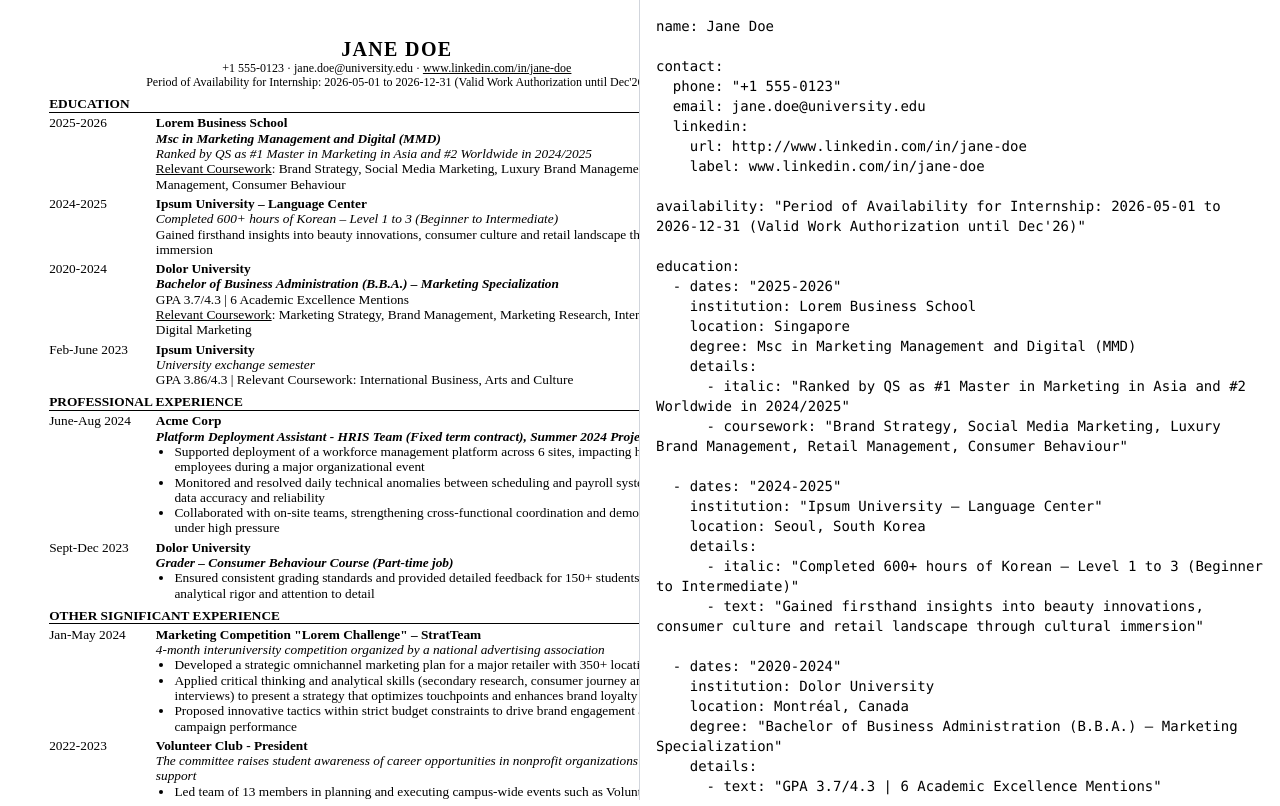
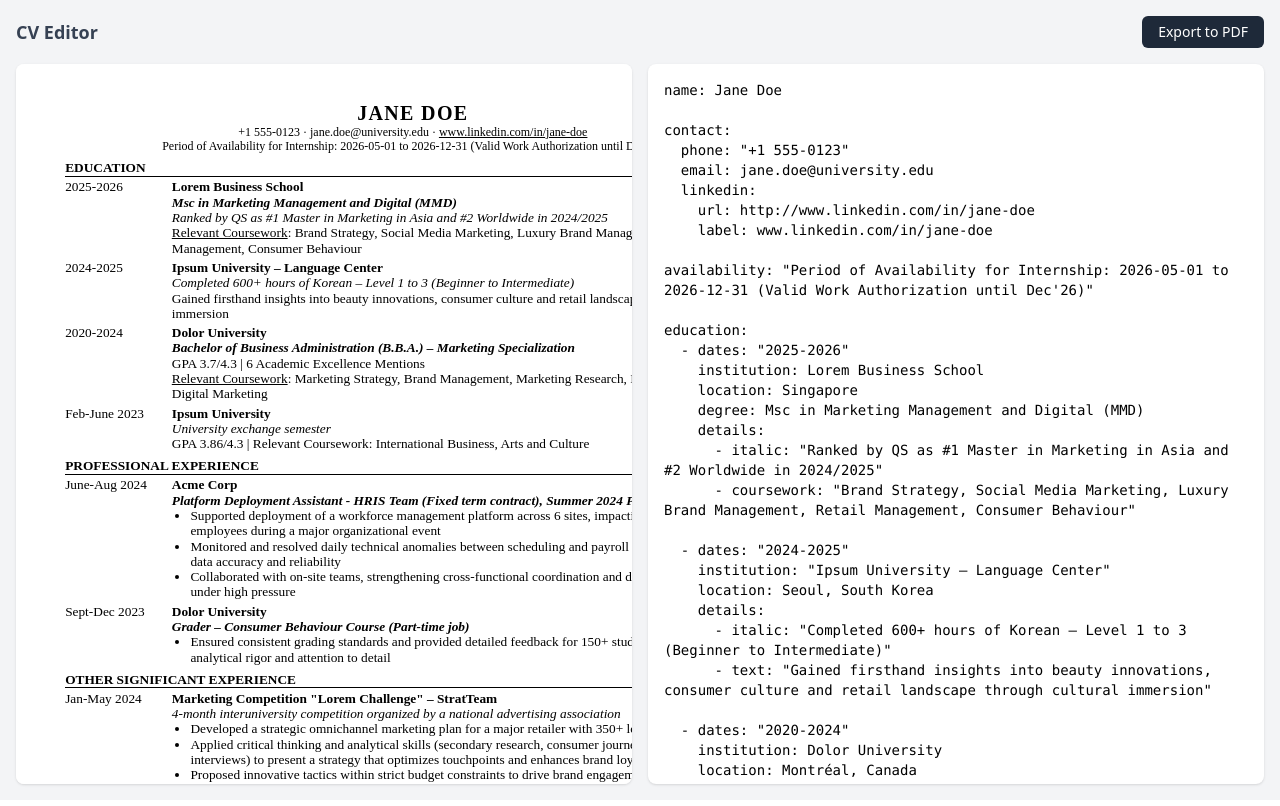
Before and after one commit to baggiiiie/try-monorepo, a React (Vite) app in the folder cv-editor/: page / in a window 1280 px wide. Built offline with nearby package versions, Linux system fonts and the light colour scheme.

Commit message:
add export button

```diff
--- a/cv-editor/src/lib/cv-preview-frame.js
+++ b/cv-editor/src/lib/cv-preview-frame.js
@@ -12,6 +12,9 @@ export function getPreviewFrameHTML(cssString) {
       if (e.data?.type === 'update-content') {
         document.getElementById('cv-root').innerHTML = e.data.html;
       }
+      if (e.data?.type === 'print') {
+        window.print();
+      }
     });
     window.parent.postMessage({ type: 'frame-ready' }, '*');
   </script>
--- a/cv-editor/src/pages/CvEditor.jsx
+++ b/cv-editor/src/pages/CvEditor.jsx
@@ -33,6 +33,12 @@ export default function CvEditor() {
     }
   }, [])
 
+  const handleExportPdf = () => {
+    if (iframeRef.current?.contentWindow) {
+      iframeRef.current.contentWindow.postMessage({ type: 'print' }, '*')
+    }
+  }
+
   useEffect(() => {
     const handler = (e) => {
       if (e.data?.type === 'frame-ready') {
@@ -61,27 +67,36 @@ export default function CvEditor() {
   }, [yamlString, sendToFrame])
 
   return (
-    <div className="h-screen flex flex-col">
+    <div className="h-screen flex flex-col bg-gray-100">
       {error && (
         <div className="bg-red-100 border-b border-red-300 text-red-800 px-4 py-2 text-sm font-mono">
           YAML Error: {error}
         </div>
       )}
-      <div className="flex-1 grid grid-cols-2 min-h-0">
-        <div className="border-r border-gray-300 min-h-0">
+      <div className="flex items-center justify-between px-4 pt-4">
+        <h1 className="text-lg font-semibold text-gray-700">CV Editor</h1>
+        <button
+          onClick={handleExportPdf}
+          className="px-4 py-1.5 bg-gray-800 text-white text-sm font-medium rounded-md hover:bg-gray-700 transition-colors cursor-pointer"
+        >
+          Export to PDF
+        </button>
+      </div>
+      <div className="flex-1 grid grid-cols-2 gap-4 p-4 min-h-0">
+        <div className="bg-white rounded-lg shadow overflow-hidden min-h-0">
           <iframe
             ref={iframeRef}
             srcDoc={getPreviewFrameHTML(CV_STYLES)}
             className="w-full h-full border-0"
             title="CV Preview"
-            sandbox="allow-scripts"
+            sandbox="allow-scripts allow-modals"
           />
         </div>
-        <div className="min-h-0">
+        <div className="bg-white rounded-lg shadow overflow-hidden min-h-0">
           <textarea
             value={yamlString}
             onChange={(e) => setYamlString(e.target.value)}
-            className="w-full h-full p-4 font-mono text-sm resize-none outline-none"
+            className="w-full h-full p-4 font-mono text-sm resize-none outline-none bg-transparent"
             spellCheck={false}
           />
         </div>
--- a/cv-editor/vite.config.js
+++ b/cv-editor/vite.config.js
@@ -5,4 +5,7 @@ import tailwindcss from '@tailwindcss/vite'
 export default defineConfig({
   plugins: [react(), tailwindcss()],
   assetsInclude: ['**/*.yaml'],
+  server: {
+    allowedHosts: ['sgwl-olm-053154.tail904199.ts.net'],
+  },
 })
```
Also changed, not shown: 1 other file (tests, documents, lock files or other folders).
